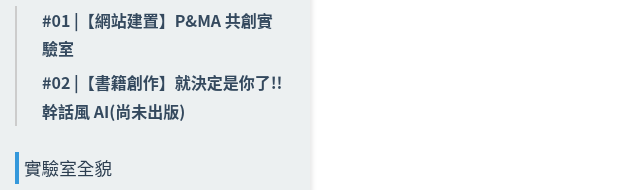
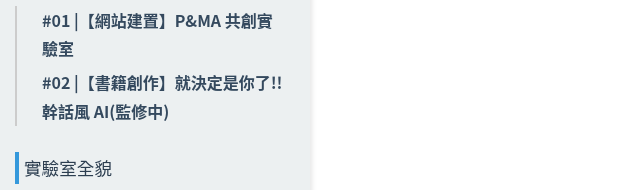
Before and after one commit to pma-lab/pma-lab.github.io, a plain HTML site: page index.html in a window 1280 px wide. Shown: the part 312-502 px from the top of the page, 0-640 px from the left. Drawn offline with Linux system fonts and the light colour scheme.

Commit message:
Update index.html

```diff
--- a/index.html
+++ b/index.html
@@ -227,7 +227,7 @@
             <li><div class="section-title">實驗案例</div>
                 <ul>
                     <li><a href="pma-method/cases/case_01.html" target="contentFrame" onclick="handleLinkClick()">#01 |【網站建置】P&MA 共創實驗室</a></li>
-                    <li><a href="pma-method/cases/case_02.html" target="contentFrame" onclick="handleLinkClick()">#02 |【書籍創作】就決定是你了!!幹話風 AI(尚未出版)</a></li>
+                    <li><a href="pma-method/cases/case_02.html" target="contentFrame" onclick="handleLinkClick()">#02 |【書籍創作】就決定是你了!!幹話風 AI(監修中)</a></li>
                 </ul>
             </li>
 
```
